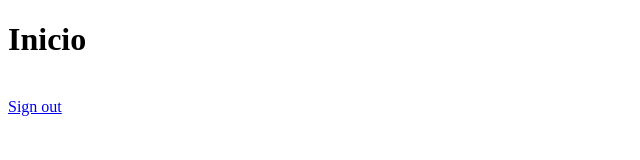
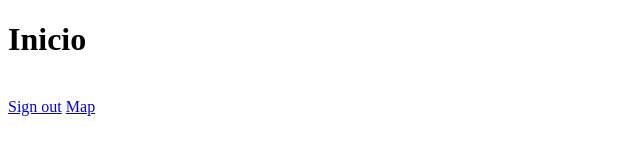
Before and after one commit to Emmanuel891/Login, a website: page index.html in a window 1280 px wide. Shown: the full height of the page, 0-640 px from the left. Drawn offline with Linux system fonts and the light colour scheme.

Commit message:
Update index.html

```diff
--- a/index.html
+++ b/index.html
@@ -36,7 +36,7 @@
 
         }
         </script>
-        <a href="htmlMAP.html"></a>
+        <a href="htmlMAP.html"> Map</a>
 
     </body>
 </html>
```
